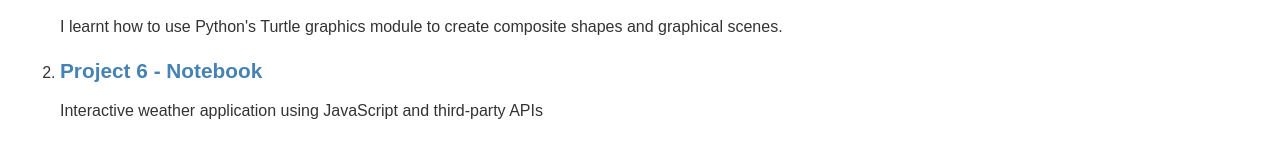
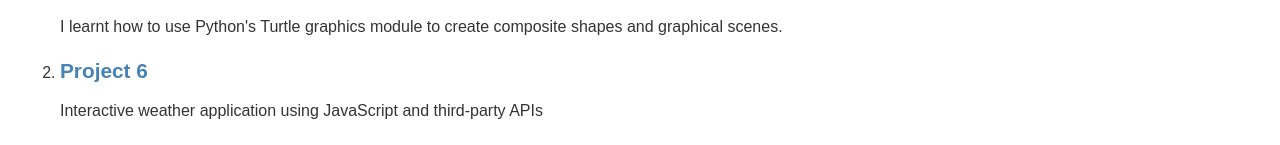
Before and after one commit to goodbadwolf/goodbadwolf.github.io, a plain HTML site: page index.html in a window 1280 px wide. Shown: the part 1584-1729 px from the top of the page. Drawn offline with Linux system fonts and the light colour scheme.

Commit message:
Slight tweak

```diff
--- a/index.html
+++ b/index.html
@@ -81,7 +81,7 @@
         </li>
         <li>
           <h3>
-            <a href="project6.html" target="_blank">Project 6 - Notebook</a>
+            <a href="project6.html" target="_blank">Project 6</a>
           </h3>
           <p>
             Interactive weather application using JavaScript and third-party
```
